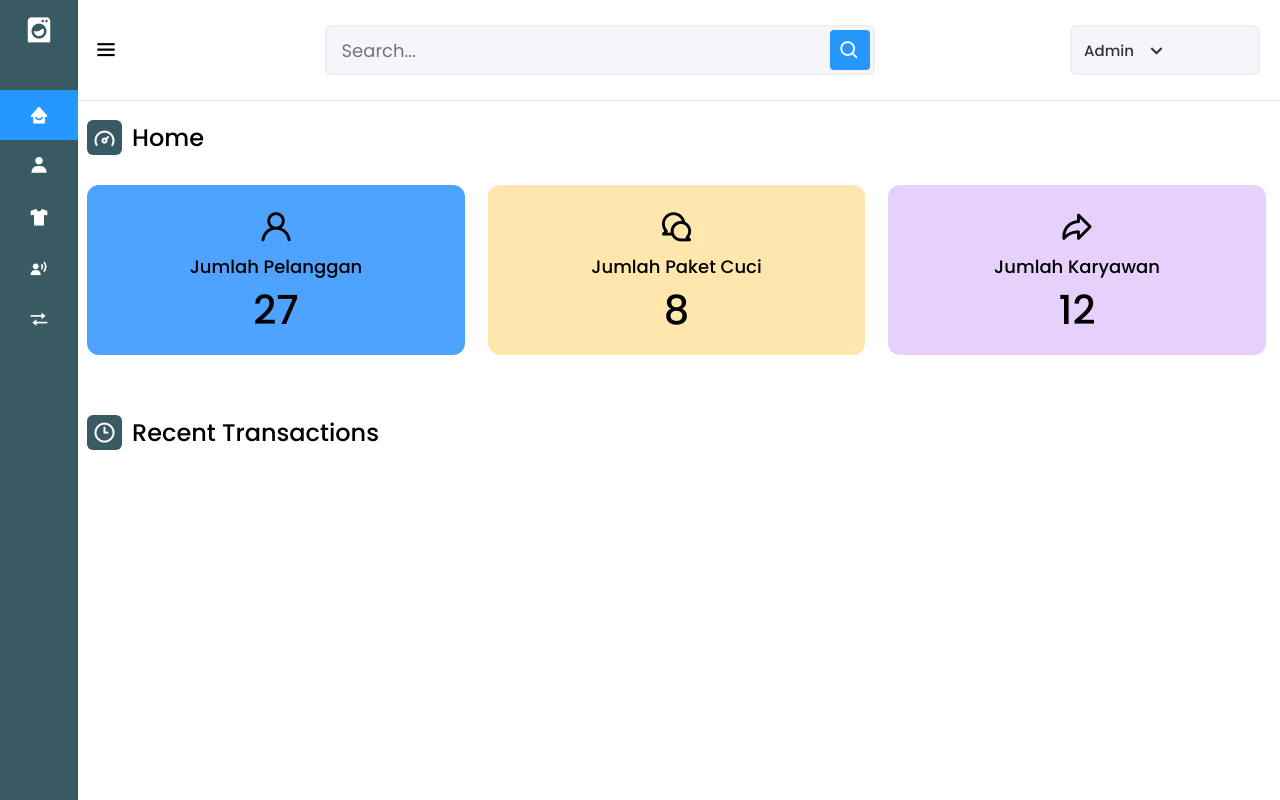
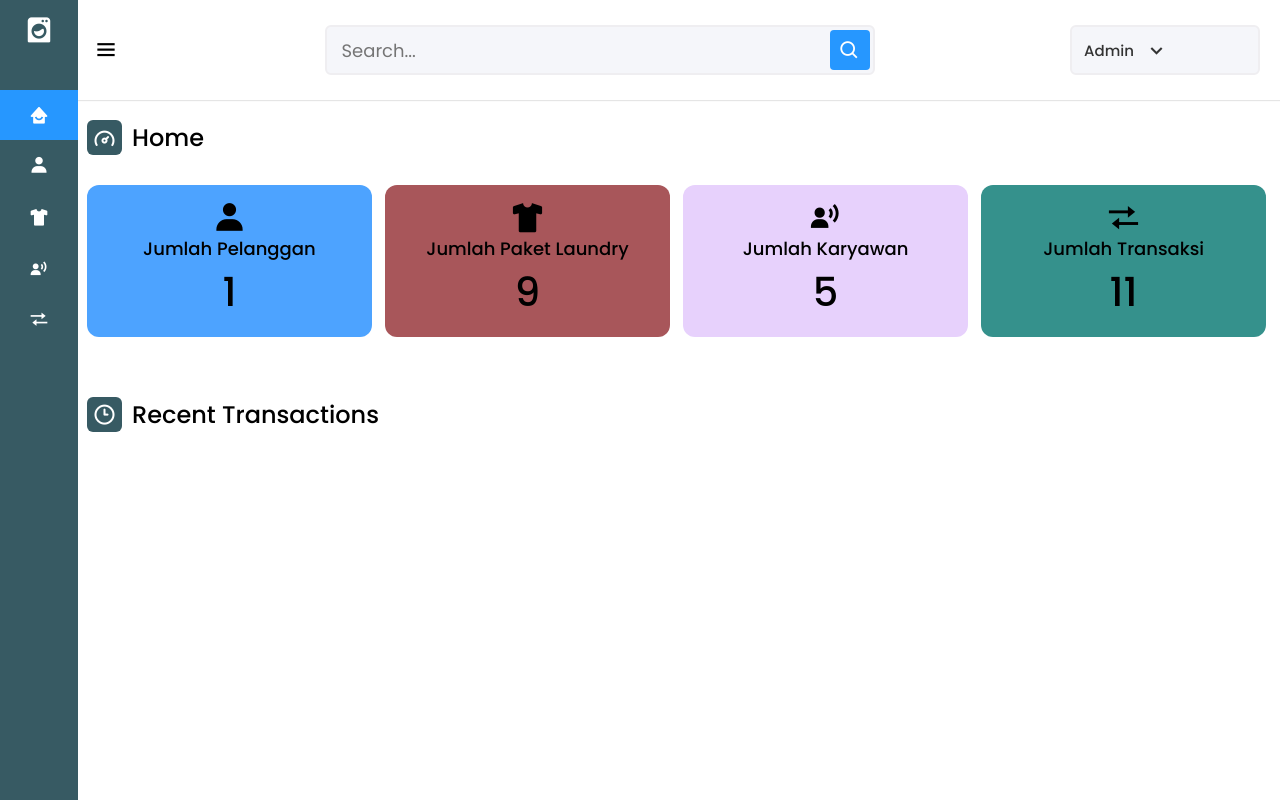
Before and after one commit to NandaSyarlaHariyanti/FP_Laundry, a PHP site: page /admin/dashboard.php in a window 1280 px wide. Run offline with PHP 8.4, Linux system fonts and the light colour scheme; data comes from the database, SQL or seed files in the repository; tables that the repository leaves empty hold one stand-in row (values such as "Sample post").

Commit message:
data box

```diff
--- a/admin/dashboard.php
+++ b/admin/dashboard.php
@@ -1,3 +1,33 @@
+<?php
+    require '../conn.php';
+
+    $query = "SELECT transaksi.id_transaksi, transaksi.tanggal, transaksi.id_pelanggan, transaksi.id_paket, transaksi.qty, transaksi.biaya, transaksi.bayar, transaksi.kembalian
+              FROM transaksi
+              INNER JOIN pelanggan
+              ON transaksi.id_pelanggan = pelanggan.id_pelanggan
+              INNER JOIN paket_cuci
+              ON transaksi.id_paket = paket_cuci.id_paket
+              ORDER BY transaksi.id_transaksi DESC LIMIT 5";
+
+    // Menampilkan Jumlah Data ( Tabel )
+    function numData($table) {
+        global $conn;
+        $stmt = $conn->query("SELECT * FROM $table");
+        return $stmt->rowCount();
+    }
+
+    // Menampilkan Jumlah Data ( Query )
+    function numQueryData($query) {
+        global $conn;
+        $stmt = $conn->query($query);
+        return $stmt->rowCount();
+    }
+?>
+
+
+
+
+
 <!DOCTYPE html>
 <html lang="en">
 
@@ -116,19 +146,24 @@
 
                 <div class="boxes">
                     <div class="box box1">
-                        <i class="uil uil-user"></i>
+                        <i class='bx bxs-user'></i>
                         <span class="text">Jumlah Pelanggan</span>
-                        <span class="number">27</span>
+						<span class="number"><?= numData('pelanggan'); ?></span>
                     </div>
                     <div class="box box2">
-                        <i class="uil uil-comments"></i>
-                        <span class="text">Jumlah Paket Cuci</span>
-                        <span class="number">8</span>
+                        <i class='bx bxs-t-shirt'></i>
+                        <span class="text">Jumlah Paket Laundry</span>
+                        <span class="number"><?= numData('paket_cuci'); ?></span>
                     </div>
                     <div class="box box3">
-                        <i class="uil uil-share"></i>
+                        <i class='bx bxs-user-voice'></i>
                         <span class="text">Jumlah Karyawan</span>
-                        <span class="number">12</span>
+                        <span class="number"><?= numData('karyawan'); ?></span>
+                    </div>
+                    <div class="box box4">
+                        <i class='bx bx-transfer'></i>
+                        <span class="text">Jumlah Transaksi</span>
+                        <span class="number"><?= numData('transaksi'); ?></span>
                     </div>
                 </div>
             </div>
--- a/admin/styleadmin.css
+++ b/admin/styleadmin.css
@@ -16,8 +16,9 @@
     --border-color: #e6e5e5;
     --toggle-color: #DDD;
     --box1-color: #4DA3FF;
-    --box2-color: #FFE6AC;
+    --box2-color: #a8565a;
     --box3-color: #E7D1FC;
+    --box4-color: #35918c;
     --title-icon-color: #fff;
 
 
@@ -426,7 +427,7 @@ body{
     flex-direction: column;
     align-items: center;
     border-radius: 12px;
-    width: calc(100% / 3 - 15px);
+    width: calc(100% / 4 - 10px);
     padding: 15px 20px;
     background-color: var(--box1-color);
     transition: var(--tran-05);
@@ -450,7 +451,10 @@ body{
     background-color: var(--box2-color);
 }
 .boxes .box.box3{
-    background-color: var(--box3-color);
+  background-color: var(--box3-color);
+}
+.boxes .box.box4{
+  background-color: var(--box4-color);
 }
 .dash-content .activity .activity-data{
     display: flex;
```
